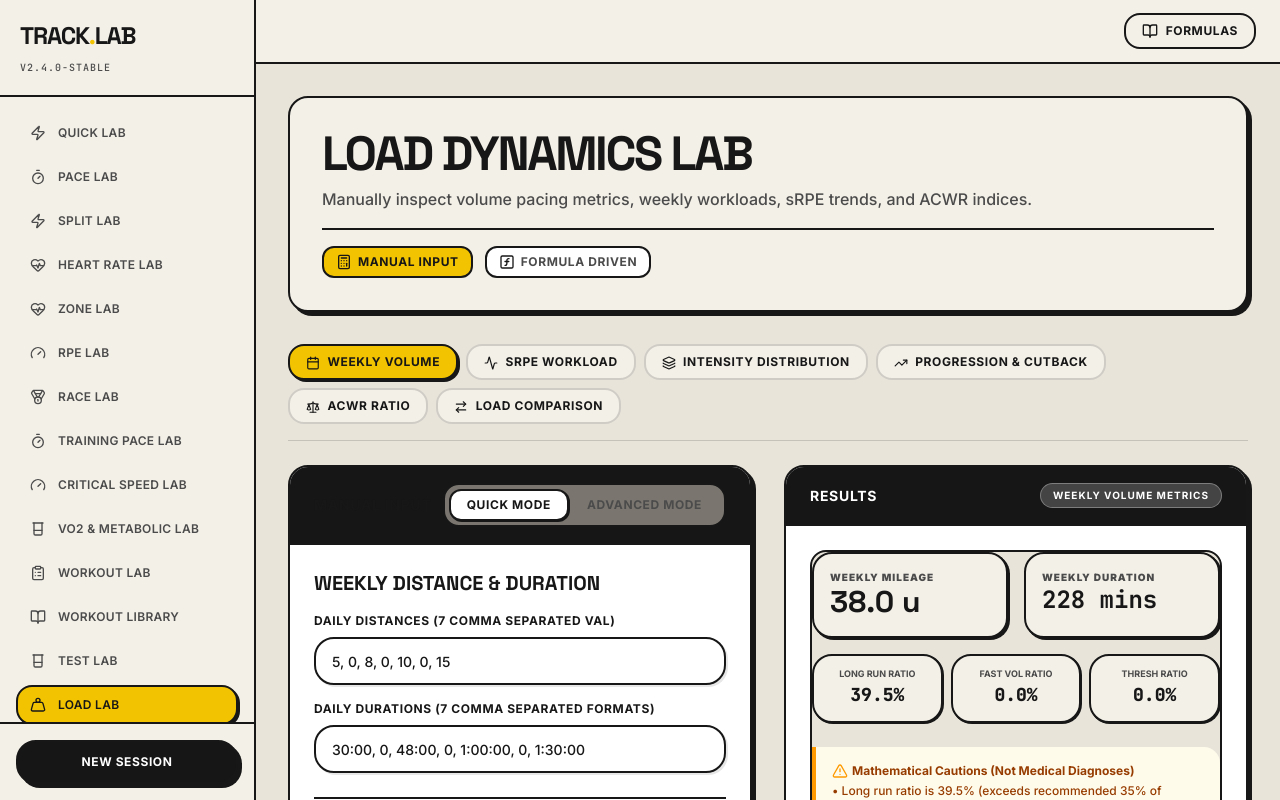
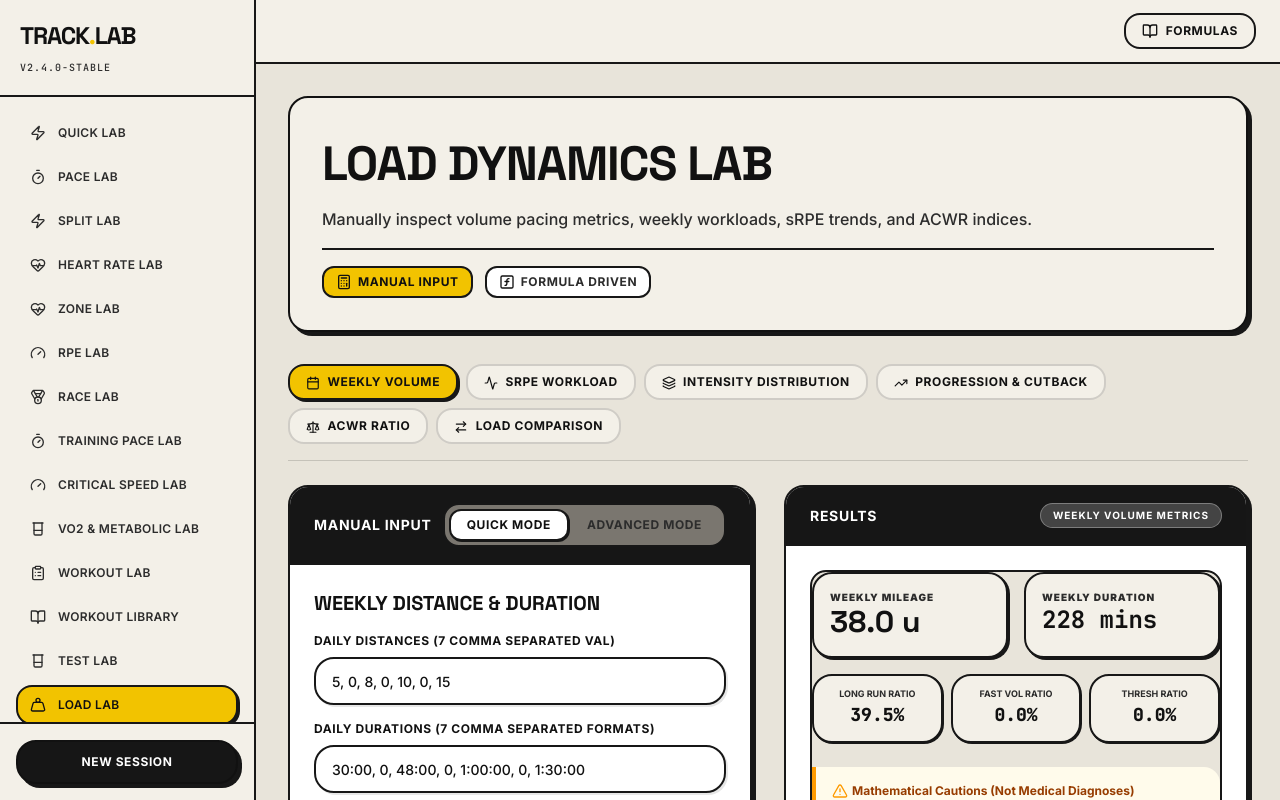
Before and after one commit to albiruby/Track.Lab, a Next.js app: page /load in a window 1280 px wide. Built offline with nearby package versions, Linux system fonts and the light colour scheme.

Commit message:
style: refine color palette and text readability
- Apply accent-foreground to table headers and panels.
- Adjust foreground and muted-foreground colors for better contrast.
- Tweak typography settings for improved header appearance.

```diff
--- a/src/app/critical-speed/page.tsx
+++ b/src/app/critical-speed/page.tsx
@@ -512,7 +512,7 @@ export default function CriticalSpeedLabPage() {
                       <div className="border-2 border-border-heavy rounded-xl bg-white overflow-hidden shadow-[2px_2px_0px_rgba(23,23,23,1)]">
                         <table className="w-full text-left border-collapse">
                           <thead>
-                            <tr className="bg-accent border-b-2 border-border-heavy text-[10px] uppercase font-bold tracking-widest">
+                            <tr className="bg-accent text-accent-foreground border-b-2 border-border-heavy text-[10px] uppercase font-bold tracking-widest">
                               <th className="p-3">Zone intensity</th>
                               <th className="p-3">Percentage of CS</th>
                               <th className="p-3">Limits speed</th>
@@ -625,7 +625,7 @@ export default function CriticalSpeedLabPage() {
                       <div className="border-2 border-border-heavy rounded-xl bg-white overflow-hidden shadow-[2px_2px_0px_rgba(23,23,23,1)]">
                         <table className="w-full text-left border-collapse">
                           <thead>
-                            <tr className="bg-accent border-b-2 border-border-heavy text-[10px] uppercase font-bold tracking-widest">
+                            <tr className="bg-accent text-accent-foreground border-b-2 border-border-heavy text-[10px] uppercase font-bold tracking-widest">
                               <th className="p-3">Reference Marker</th>
                               <th className="p-3">Pace (/km)</th>
                               <th className="p-3">Pace Over/Under CS</th>
--- a/src/app/globals.css
+++ b/src/app/globals.css
@@ -8,20 +8,20 @@
 
   /* Bauhaus / Soft Brutalist Palette */
   --color-background: #E8E4DA;
-  --color-foreground: #171717;
+  --color-foreground: #111111;
   --color-card: #F3F0E8;
-  --color-card-foreground: #171717;
+  --color-card-foreground: #111111;
   --color-popover: #F3F0E8;
-  --color-popover-foreground: #171717;
+  --color-popover-foreground: #111111;
 
   --color-primary: #F2C300;
-  --color-primary-foreground: #171717;
+  --color-primary-foreground: #111111;
 
   --color-secondary: #C8D4EA;
-  --color-secondary-foreground: #171717;
+  --color-secondary-foreground: #111111;
 
   --color-muted: #DDD5C7;
-  --color-muted-foreground: #4B4B4B;
+  --color-muted-foreground: #2C2C2C;
 
   --color-accent: #161616;
   --color-accent-foreground: #FFFFFF;
--- a/src/app/race/page.tsx
+++ b/src/app/race/page.tsx
@@ -690,7 +690,7 @@ export default function RaceLabPage() {
                   <div className="border-2 border-border-heavy rounded-xl bg-white overflow-hidden shadow-[2px_2px_0px_rgba(23,23,23,1)]">
                     <table className="w-full text-left border-collapse">
                       <thead>
-                        <tr className="bg-accent border-b-2 border-border-heavy text-[10px] uppercase font-bold tracking-widest">
+                        <tr className="bg-accent text-accent-foreground border-b-2 border-border-heavy text-[10px] uppercase font-bold tracking-widest">
                           <th className="p-3">KM</th>
                           <th className="p-3">Segment Dist (km)</th>
                           <th className="p-3">Split Time</th>
@@ -722,7 +722,7 @@ export default function RaceLabPage() {
                   <div className="border-2 border-border-heavy rounded-xl bg-white overflow-hidden shadow-[2px_2px_0px_rgba(23,23,23,1)] max-h-[400px] overflow-y-auto">
                     <table className="w-full text-left border-collapse">
                       <thead>
-                        <tr className="bg-accent border-b-2 border-border-heavy text-[10px] uppercase font-bold tracking-widest sticky top-0 bg-white">
+                        <tr className="bg-accent text-accent-foreground border-b-2 border-border-heavy text-[10px] uppercase font-bold tracking-widest sticky top-0 bg-accent">
                           <th className="p-3">Reference Distance</th>
                           <th className="p-3">Approx. Km</th>
                           <th className="p-3 font-bold">Predicted Finish</th>
@@ -769,7 +769,7 @@ export default function RaceLabPage() {
                   <div className="border-2 border-border-heavy rounded-xl bg-white overflow-hidden shadow-[2px_2px_0px_rgba(23,23,23,1)]">
                     <table className="w-full text-left border-collapse">
                       <thead>
-                        <tr className="bg-accent border-b-2 border-border-heavy text-[10px] uppercase font-bold tracking-widest">
+                        <tr className="bg-accent text-accent-foreground border-b-2 border-border-heavy text-[10px] uppercase font-bold tracking-widest">
                           <th className="p-3">KM / Lap</th>
                           <th className="p-3">Target Time</th>
                           <th className="p-3">Actual Time</th>
--- a/src/components/calculator/CalculatorSystem.tsx
+++ b/src/components/calculator/CalculatorSystem.tsx
@@ -89,7 +89,7 @@ export function FormulaTracePanel({ trace }: { trace: any }) {
   if (!trace) return null;
   return (
     <div className="mt-8 border-2 border-border-heavy bg-white rounded-xl shadow-[4px_4px_0px_rgba(23,23,23,1)] overflow-hidden flex flex-col">
-      <div className="bg-accent px-6 py-4 border-b-2 border-border-heavy flex justify-between items-center">
+      <div className="bg-accent text-accent-foreground px-6 py-4 border-b-2 border-border-heavy flex justify-between items-center">
         <h3 className="font-bold uppercase tracking-wider text-sm flex items-center gap-2">
           <FunctionSquare className="w-4 h-4" /> Formula Trace
         </h3>
--- a/src/components/calculator/ManualInputPanel.tsx
+++ b/src/components/calculator/ManualInputPanel.tsx
@@ -18,7 +18,7 @@ export function ManualInputPanel({
 }: ManualInputPanelProps) {
   return (
     <div className="bg-white border-2 border-border-heavy rounded-xl shadow-[4px_4px_0px_rgba(23,23,23,1)] overflow-hidden flex flex-col h-max">
-      <div className="bg-accent px-6 py-4 border-b-2 border-border-heavy flex justify-between items-center">
+      <div className="bg-accent text-accent-foreground px-6 py-4 border-b-2 border-border-heavy flex justify-between items-center">
         <h3 className="font-bold uppercase tracking-wider text-sm">Manual Input</h3>
         {supportsAdvanced && (
            <QuickAdvancedToggle mode={mode} setMode={setMode} />
--- a/src/components/layout/LabPageHeader.tsx
+++ b/src/components/layout/LabPageHeader.tsx
@@ -4,7 +4,7 @@ export function LabPageHeader({ title, subtitle }: { title: string, subtitle: st
   return (
     <div className="mb-8 space-y-4 brutalist-panel-heavy bg-card p-6 md:p-8">
       <div className="space-y-2">
-        <h1 className="text-3xl md:text-5xl font-display font-bold uppercase tracking-tighter text-foreground">
+        <h1 className="text-3xl md:text-5xl font-display font-bold uppercase tracking-tight text-foreground pt-1 pb-1 leading-tight">
           {title}
         </h1>
         <p className="text-muted-foreground font-medium max-w-3xl leading-relaxed">
```
